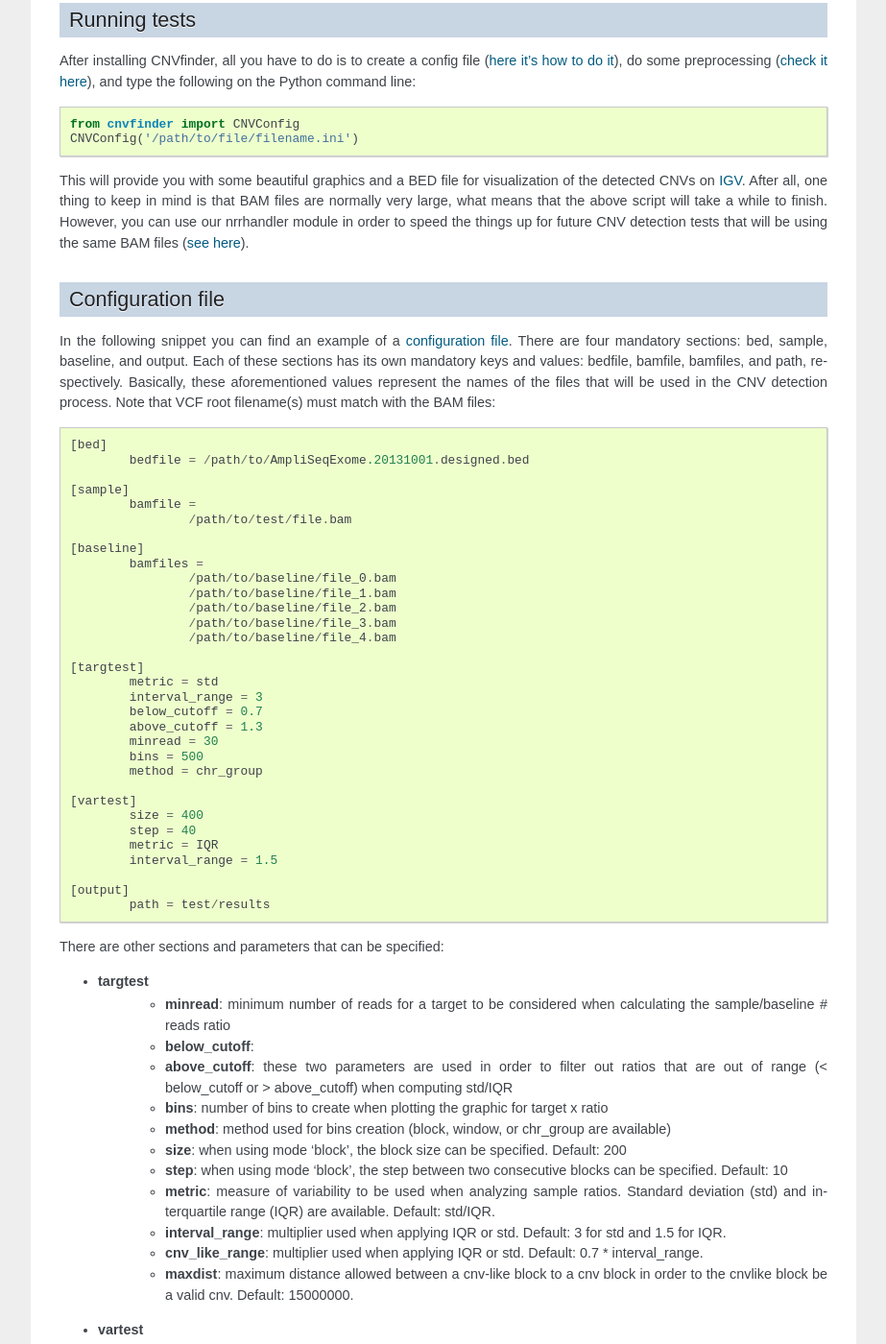
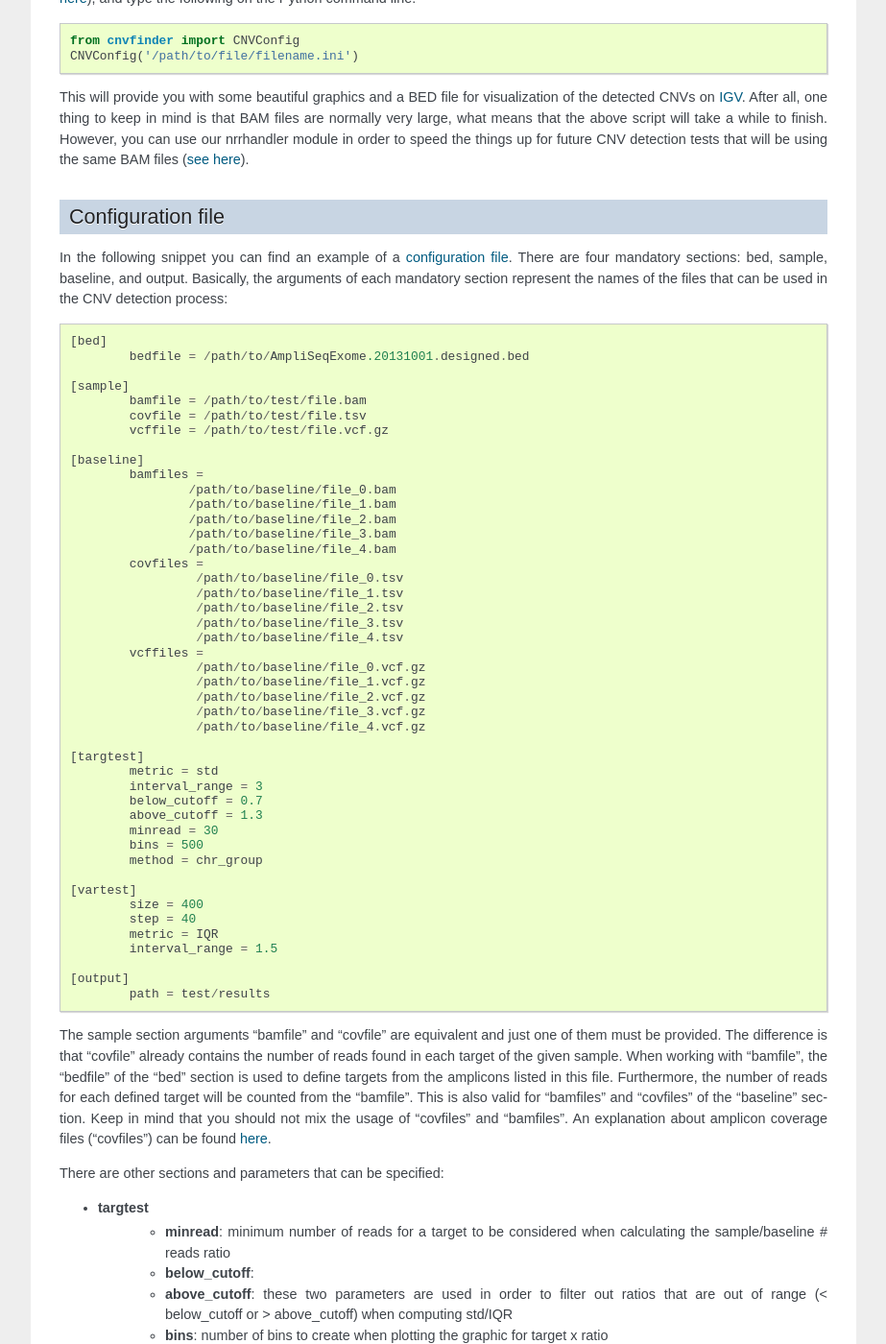
Before and after one commit to ip4-team/amplicnv, a Sphinx documentation site: the page built from docs/source/index.rst, in a window 1280 px wide and 1400 px high, scrolled down 1057 px. Shown: the whole window at 96% size, without its empty margins (198-1121 px from the left). Built offline with Sphinx 7.4.7, drawn with Linux system fonts in a browser that asks for light colours; some of the changed text lies outside the part shown.

Commit message:
updated docs

```diff
--- a/docs/source/code.rst
+++ b/docs/source/code.rst
@@ -43,6 +43,12 @@ bedloader
 .. autoclass:: ROI
     :members:
 
+tsvparser
+=========
+.. automodule:: cnvfinder.tsvparser
+.. autoclass:: CoverageFileParser
+    :members:
+
 ideogram
 ========
 .. automodule:: cnvfinder.ideogram
--- a/docs/source/index.rst
+++ b/docs/source/index.rst
@@ -15,10 +15,10 @@ CNVfinder's documentation
 
 What is **CNVfinder**?
 ======================
-CNVfinder is a **Python 3.x** package for copy number variation (CNV) detection on whole exome sequencing (WES) data from amplicon-based enrichment technologies. Besides the `BED <https://genome.ucsc.edu/FAQ/FAQformat#format1>`_ and `BAM <http://software.broadinstitute.org/software/igv/bam>`_ (binary SAM) files, the user may specify a `VCF <http://www.internationalgenome.org/wiki/Analysis/Variant%20Call%20Format/vcf-variant-call-format-version-40/>`_ (Variant Call Format) file for each BAM file, allowing a more accurate analysis.
+CNVfinder is a **Python 3.x** package for copy number variation (CNV) detection on whole exome sequencing (WES) data from amplicon-based enrichment technologies.
 CNVfinder was designed to please three kind of people: those familiar with coding, those more comfortable with user friendly programs, and those who fit both styles.
 
-CNVfinder is split in four main modules: **bedloader**, **nrrhandler**; **vcfhandler**; and **cnvdetector**. Their name speak for themselves: bedloader loads/writes BED files, nrrhandler handles number of reads in regions loaded from BAM files using pysam.AlignmentFile, vcfhandler handles VCF files using pysam.VariantFile, and finally, cnvdetector puts all these modules together for CNV detection.
+CNVfinder is split in several modules and the main modules are: **nrrhandler**; **vcfhandler**; and **cnvdetector**. Their name speak for themselves: nrrhandler handles number of reads in regions loaded from BAM files using pysam.AlignmentFile, vcfhandler handles VCF files using pysam.VariantFile, and finally, cnvdetector puts all modules together for CNV detection.
 
 Installation
 ============
@@ -43,7 +43,6 @@ Before we start
 When running the cnvdetector module, keep in mind the following assumptions:
 
 * your user has permission to write in the directory where BAM files are located.
-* VCF files are named according to BAM filenames. For example, a given sample is represented by a BAM file named "sample1.bam" and a corresponding VCF file named "sample1.vcf.gz".
 
 Running tests
 =============
@@ -56,14 +55,15 @@ This will provide you with some beautiful graphics and a BED file for visualizat
 
 Configuration file
 ===================
-In the following snippet you can find an example of a `configuration file <https://docs.python.org/3/library/configparser.html>`_. There are four mandatory sections: bed, sample, baseline, and output. Each of these sections has its own mandatory keys and values: bedfile, bamfile, bamfiles, and path, respectively. Basically, these aforementioned values represent the names of the files that will be used in the CNV detection process. Note that VCF root filename(s) must match with the BAM files::
+In the following snippet you can find an example of a `configuration file <https://docs.python.org/3/library/configparser.html>`_. There are four mandatory sections: bed, sample, baseline, and output. Basically, the arguments of each mandatory section represent the names of the files that can be used in the CNV detection process::
 
 	[bed]
 		bedfile = /path/to/AmpliSeqExome.20131001.designed.bed
 
 	[sample]
-		bamfile =
-			/path/to/test/file.bam
+		bamfile = /path/to/test/file.bam
+		covfile = /path/to/test/file.tsv
+		vcffile = /path/to/test/file.vcf.gz
 
 	[baseline]
 		bamfiles =
@@ -72,6 +72,18 @@ In the following snippet you can find an example of a `configuration file <https
 			/path/to/baseline/file_2.bam
 			/path/to/baseline/file_3.bam
 			/path/to/baseline/file_4.bam
+		covfiles =
+		         /path/to/baseline/file_0.tsv
+		         /path/to/baseline/file_1.tsv
+		         /path/to/baseline/file_2.tsv
+		         /path/to/baseline/file_3.tsv
+		         /path/to/baseline/file_4.tsv
+		vcffiles =
+		         /path/to/baseline/file_0.vcf.gz
+		         /path/to/baseline/file_1.vcf.gz
+		         /path/to/baseline/file_2.vcf.gz
+		         /path/to/baseline/file_3.vcf.gz
+		         /path/to/baseline/file_4.vcf.gz
 
 	[targtest]
 		metric = std
@@ -90,6 +102,12 @@ In the following snippet you can find an example of a `configuration file <https
 
 	[output]
 		path = test/results
+
+The sample section arguments "bamfile" and "covfile" are equivalent and just one of them must be provided. The difference is that
+"covfile" already contains the number of reads found in each target of the given sample. When working with "bamfile", the "bedfile" of the "bed"
+section is used to define targets from the amplicons listed in this file. Furthermore, the number of reads for each defined target will be counted
+from the "bamfile". This is also valid for "bamfiles" and "covfiles" of the "baseline" section. Keep in mind that you should not mix the usage of "covfiles" and
+"bamfiles". An explanation about amplicon coverage files ("covfiles") can be found `here <#amplicon-coverage-files>`_.
 
 There are other sections and parameters that can be specified:
 
@@ -133,5 +151,13 @@ the {bamfile name}.bam is used (file.bam in our example), the nrrhandler will ge
 from the text file, what is way faster than extract this information from the BAM file. This is very useful
 for the creation of an exome baseline and run multiple tests using it.
 
+
+Amplicon coverage files
+=======================
+Amplicon coverage files, arguments "covfile" and "covfiles", are provided as output of Ion Torrent :sup:`TM` sequencers from ThermoFisher Scientific.
+They can be obtained from the Torrent Server by going to "Completed Runs & Results", choosing a report, clicking on "coverageAnalysis.html", clicking on the link of the desired barcode,
+sliding to the bottom of the page, clicking on "Download the amplicon coverage summary file". You'll notice this file is in *xls* format and you should
+convert it to a tab-separated values (TSV) file. This can be done in any spreadsheet editor.
+
 Having issues using CNVfinder?
 You can contact us at our `Github project page <https://github.com/ip4-team/cnvfinder>`_ and we'll be very happy in helping you.
```
Also changed, not shown: 1 other file.
